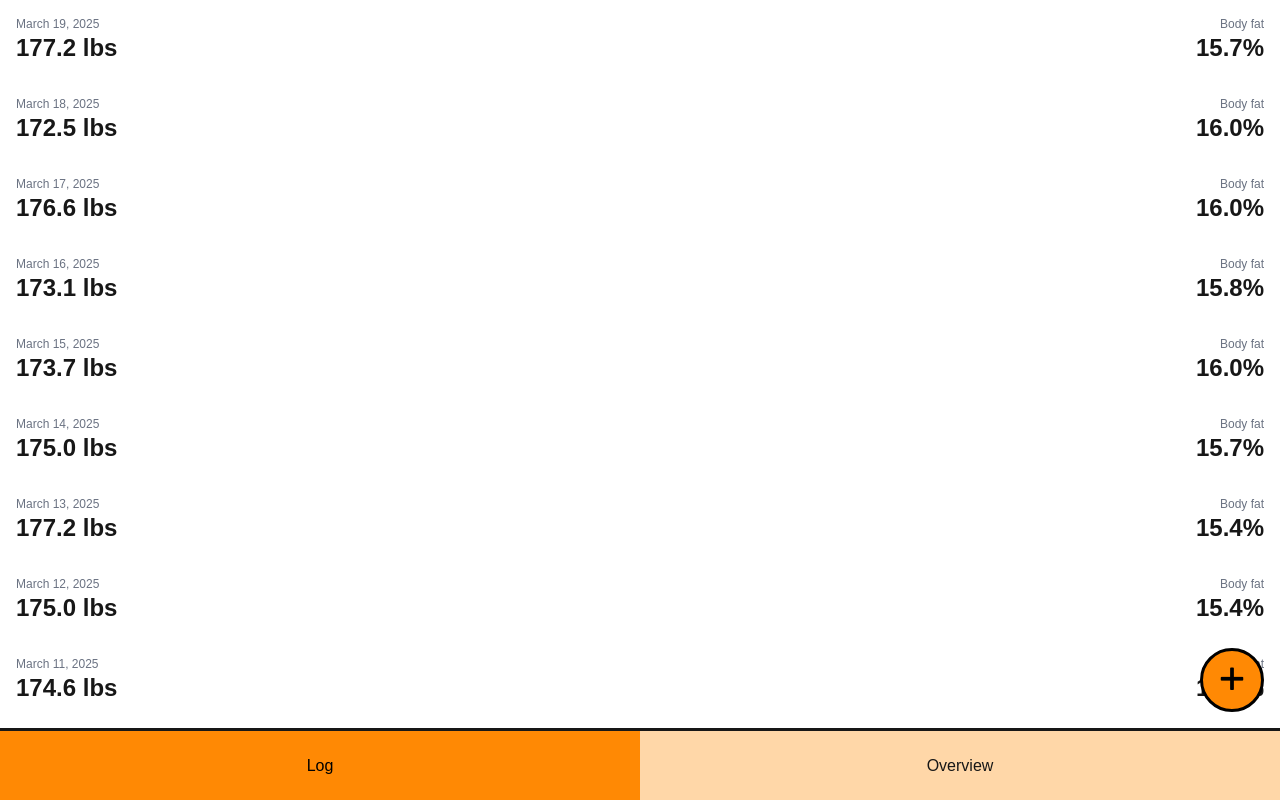
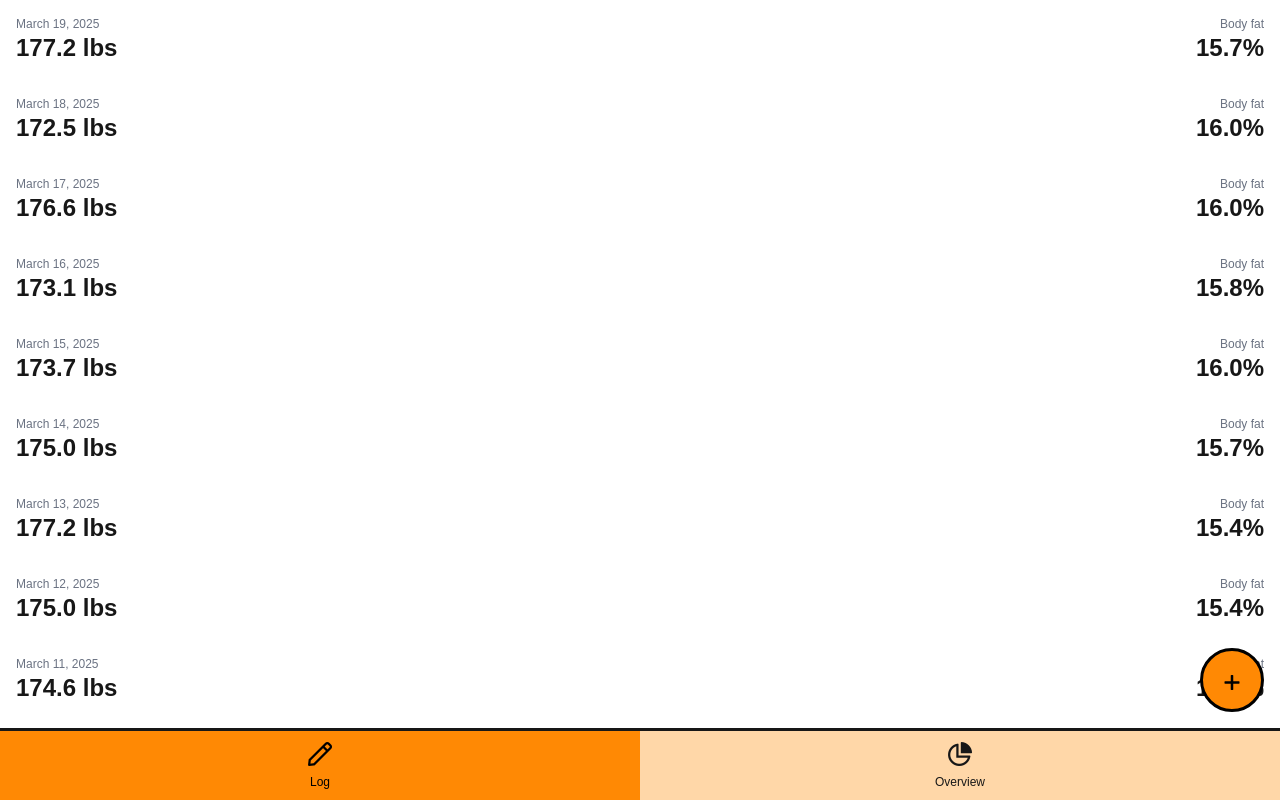
Before and after one commit to Tsmith18256/my-health-app-web, a Next.js app: page /body-comp/log in a window 1280 px wide. Shown: the top 800 px of the page. Built offline with nearby package versions, Linux system fonts and the light colour scheme.

Commit message:
Add icons to bottom nav

```diff
--- a/src/app/(app)/body-comp/body-comp-bottom-nav.component.tsx
+++ b/src/app/(app)/body-comp/body-comp-bottom-nav.component.tsx
@@ -1,3 +1,4 @@
+import { Icon, IconImage, IconSize } from '@/components/icon/icon.component';
 import Link from "next/link";
 import { ReactNode } from "react";
 
@@ -17,9 +18,17 @@ export const BodyCompBottomNav = (props: IBodyCompBottomNavProps) => {
 };
 
 const renderNavButton = (
-  contents: ReactNode,
+  page: "Log" | "Overview",
   opts: { href: string; isActive: boolean }
 ) => {
+  const contents = (
+    <div className="flex flex-col gap-2">
+      <Icon icon={page === "Log" ? IconImage.Log : IconImage.Overview} size={IconSize.Large} />
+      <span className="text-xs">{page}</span>
+    </div>
+  );
+
+
   if (opts.isActive) {
     return (
       <button className="bg-orange-400 grow text-black w-full" disabled>
--- a/src/components/icon/icon.component.tsx
+++ b/src/components/icon/icon.component.tsx
@@ -1,16 +1,28 @@
 import { ObjectValues } from "@/types/ObjectValues";
 
 export const Icon = (props: IIconProps) => {
-  return <i className={`far ${props.icon}`} />;
+  const size = props.size ?? IconSize.Medium;
+
+  return <i className={`far ${props.icon} ${size}`} />;
 };
 
 export const IconImage = {
+  Log: "fa-pen",
+  Overview: "fa-chart-pie-alt",
   Plus: "fa-plus",
   Trash: "fa-trash",
 } as const;
 
 export type IconImage = ObjectValues<typeof IconImage>;
 
+export const IconSize = {
+  Medium: "text-xl",
+  Large: "text-2xl"
+} as const;
+
+export type IconSize = ObjectValues<typeof IconSize>;
+
 export interface IIconProps {
   icon: IconImage;
+  size?: IconSize;
 }
```
